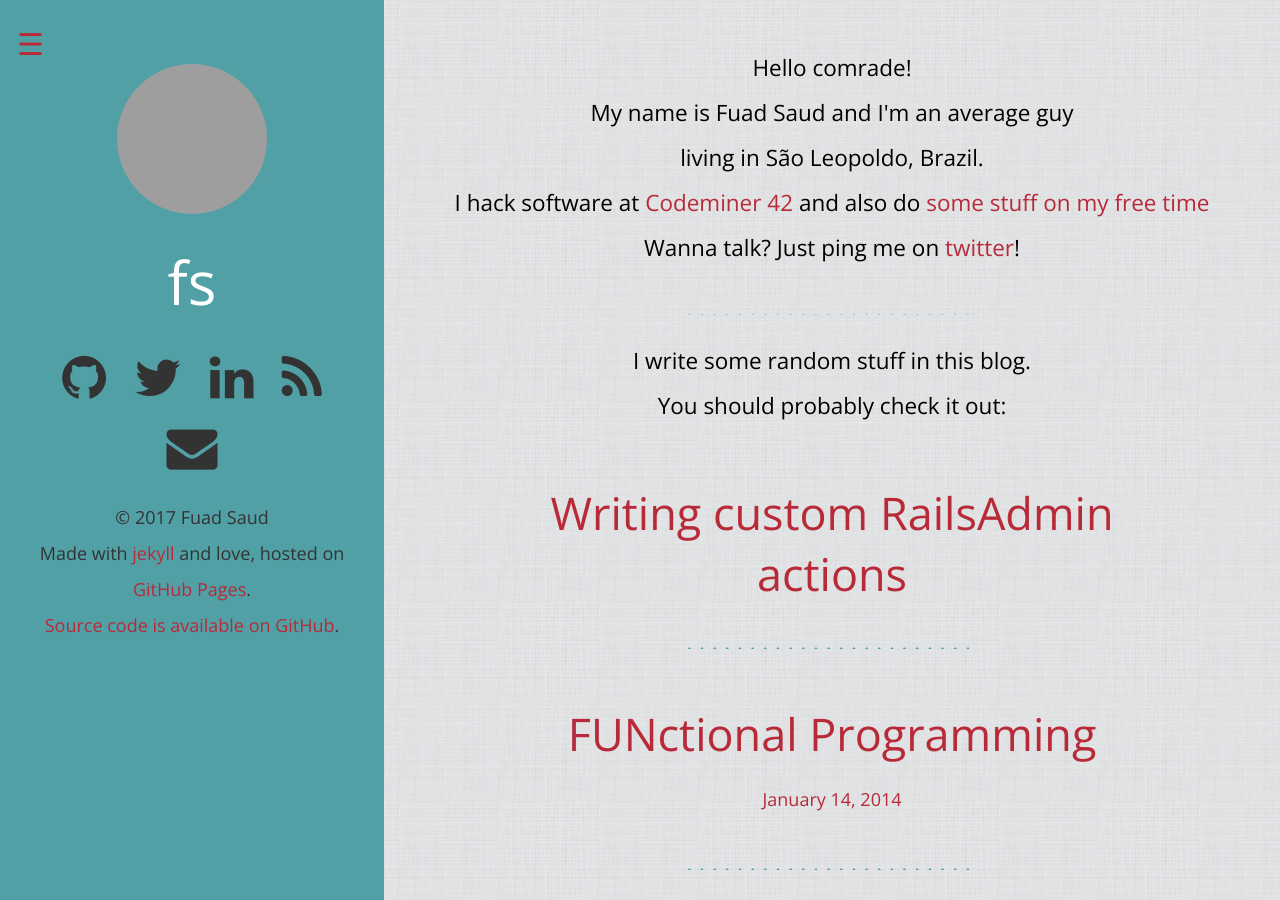
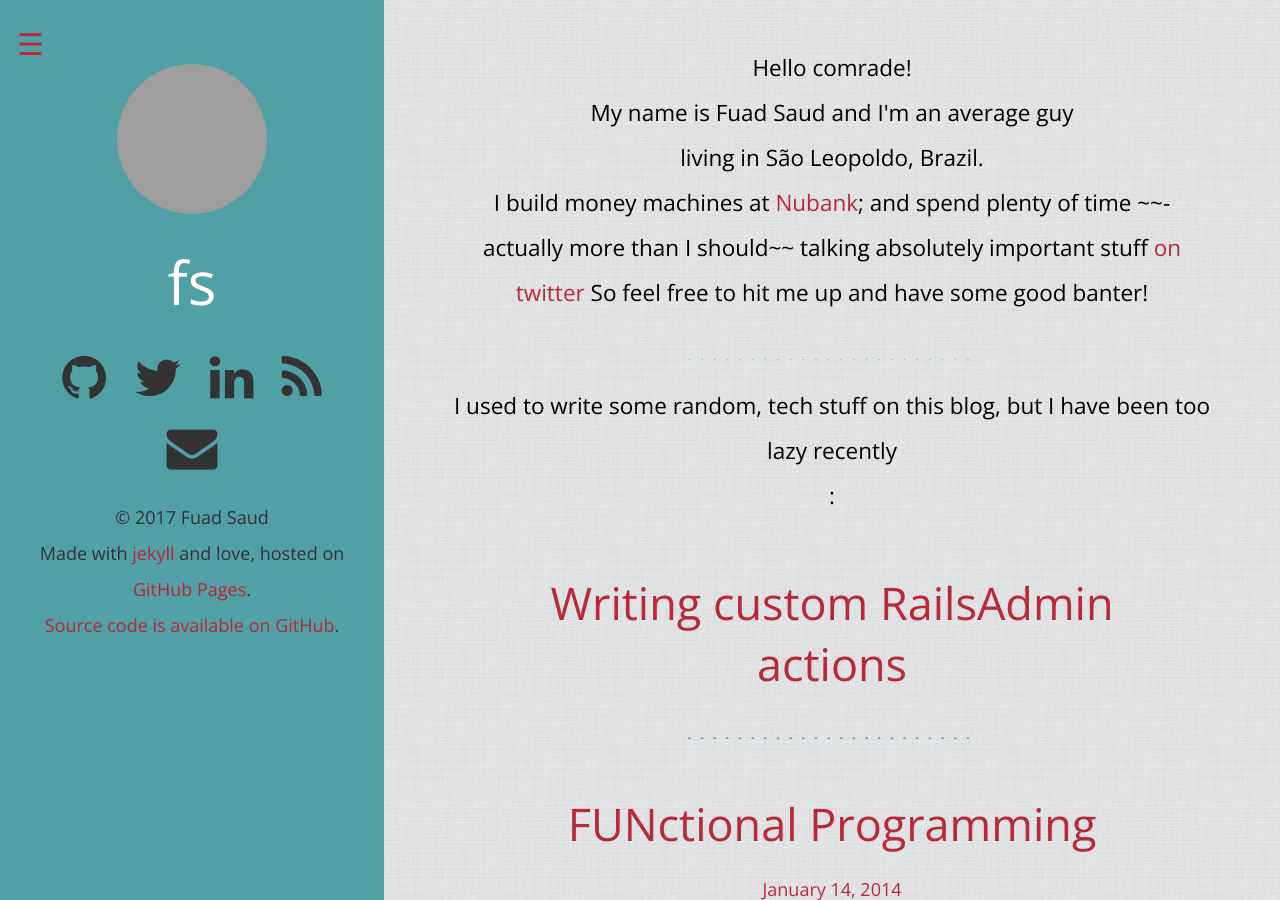
Before and after one commit to fuadsaud/fuadsaud.github.io, a Jekyll site: the page built from index.html, in a window 1280 px wide and 900 px high. Built offline with Jekyll 4.4.1, drawn with Linux system fonts in a browser that asks for light colours; nearby versions of some CDN libraries; grey boxes are pictures that could not be loaded.

Commit message:
Update index.html

```diff
--- a/index.html
+++ b/index.html
@@ -5,17 +5,16 @@ layout: default
     Hello comrade!<br>
     My name is <strong>{{ site.author.name }}</strong> and I'm an average guy<br>
     living in {{ site.author.location }}.<br>
-    I hack software at <a href="{{ site.author.links.company }}" target="_blank">Codeminer 42</a>
-    and also do
-    <a href="{{ site.author.links.github }}" target="_blank"> some stuff on my free time</a>
-    Wanna talk? Just ping me on
-    <a href="{{ site.author.links.twitter }}" target="_blank">twitter</a>!
+    I build money machines at <a href="https://nubank.com.br" target="_blank">Nubank</a>;
+    and spend plenty of time ~~- actually more than I should~~ talking absolutely important stuff
+    <a href="{{ site.author.links.twitter }}" target="_blank">on twitter</a> So feel free to hit
+    me up and have some good banter!
 </p>
 
 <hr>
 
 <p class="about">
-    I write some random stuff in this blog.<br>You should probably check it out:
+    I used to write some random, tech stuff on this blog, but I have been too lazy recently<br>:
 </p>
 
 <section class="stream">
```
